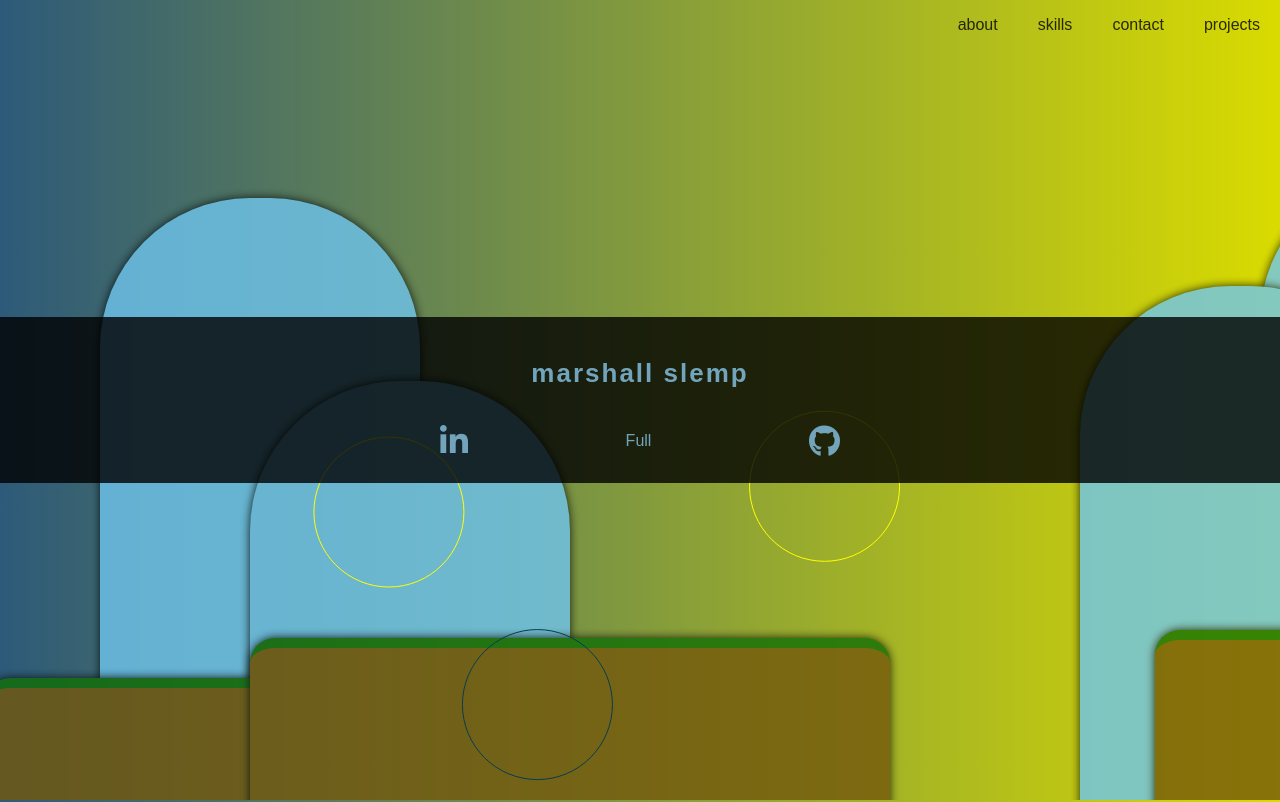
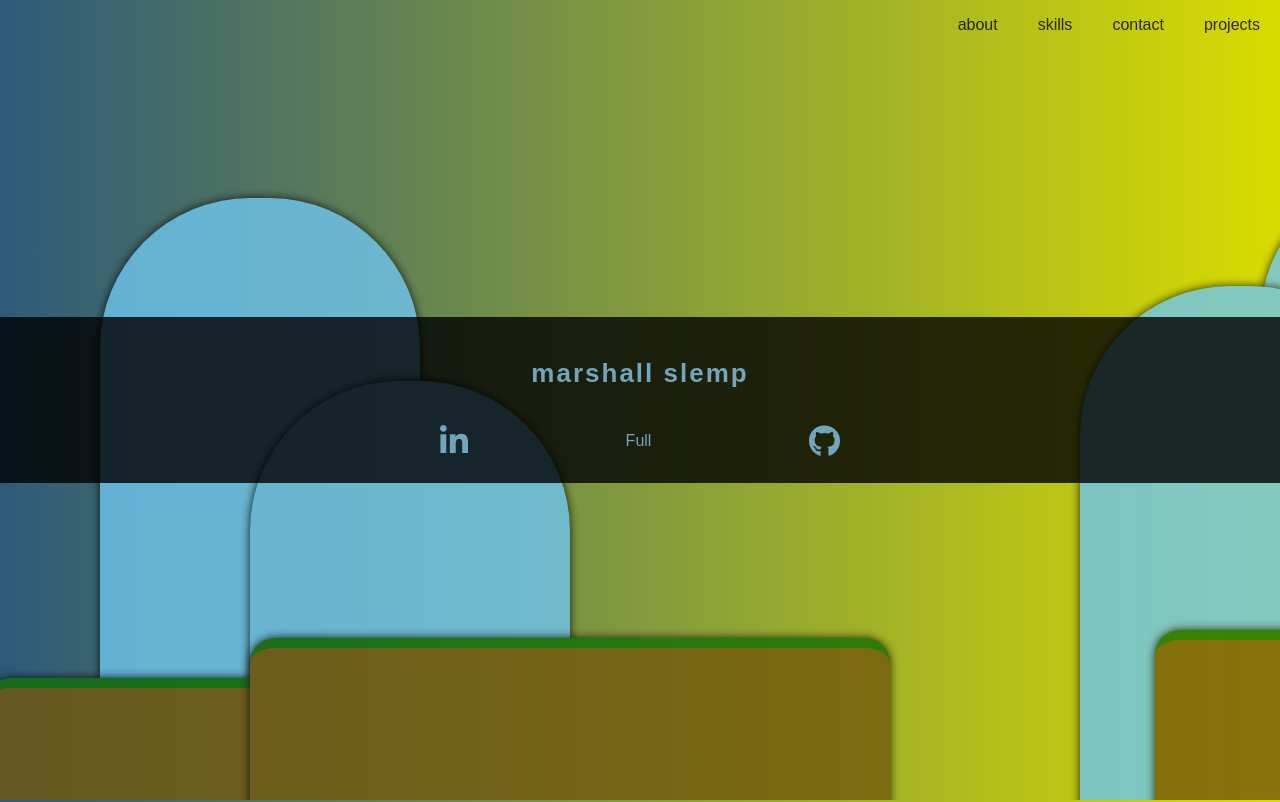
Before and after one commit to marshall405/portfolio-aca, a React (Create React App) app: page / in a window 1280 px wide. Shown: the top 802 px of the page. Built offline with nearby package versions, Linux system fonts and the light colour scheme.

Commit message:
removes bubbles in Jumbo

```diff
--- a/src/components/Jumbo.js
+++ b/src/components/Jumbo.js
@@ -1,6 +1,6 @@
 import React, { Component } from 'react';
 
-import { JackInTheBox } from 'react-awesome-reveal'
+import { JackInTheBox, AttentionSeeker } from 'react-awesome-reveal'
 // import styles
 import '../styles/jumbo.css';
 
@@ -24,7 +24,7 @@ export class Jumbo extends Component {
     render() {
         return (
             <div className='jumbo' id='MS'>
-                <Bubbles />
+                {/* <Bubbles /> */}
                 <nav id="nav">
                     <ul id='navList'>
                         <li><a href="#about"> about </a></li>
```
